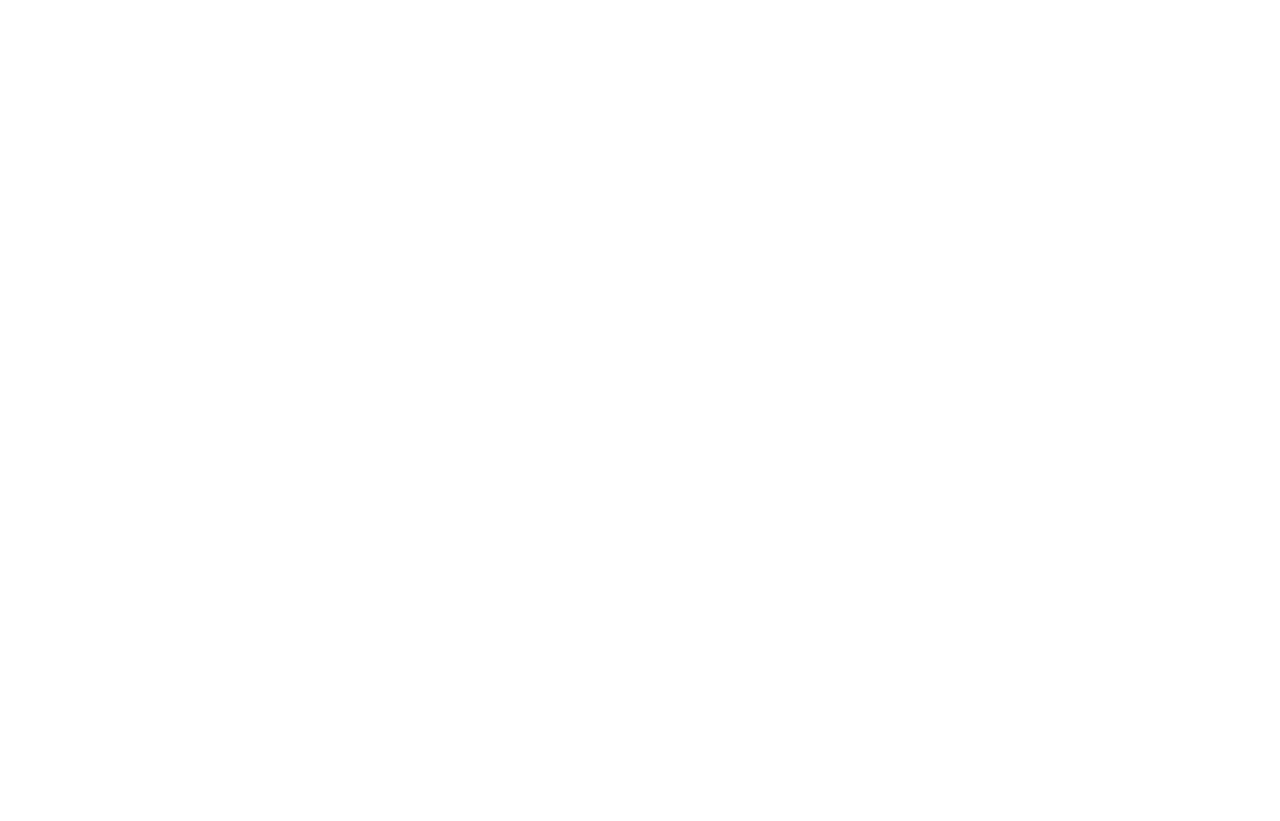
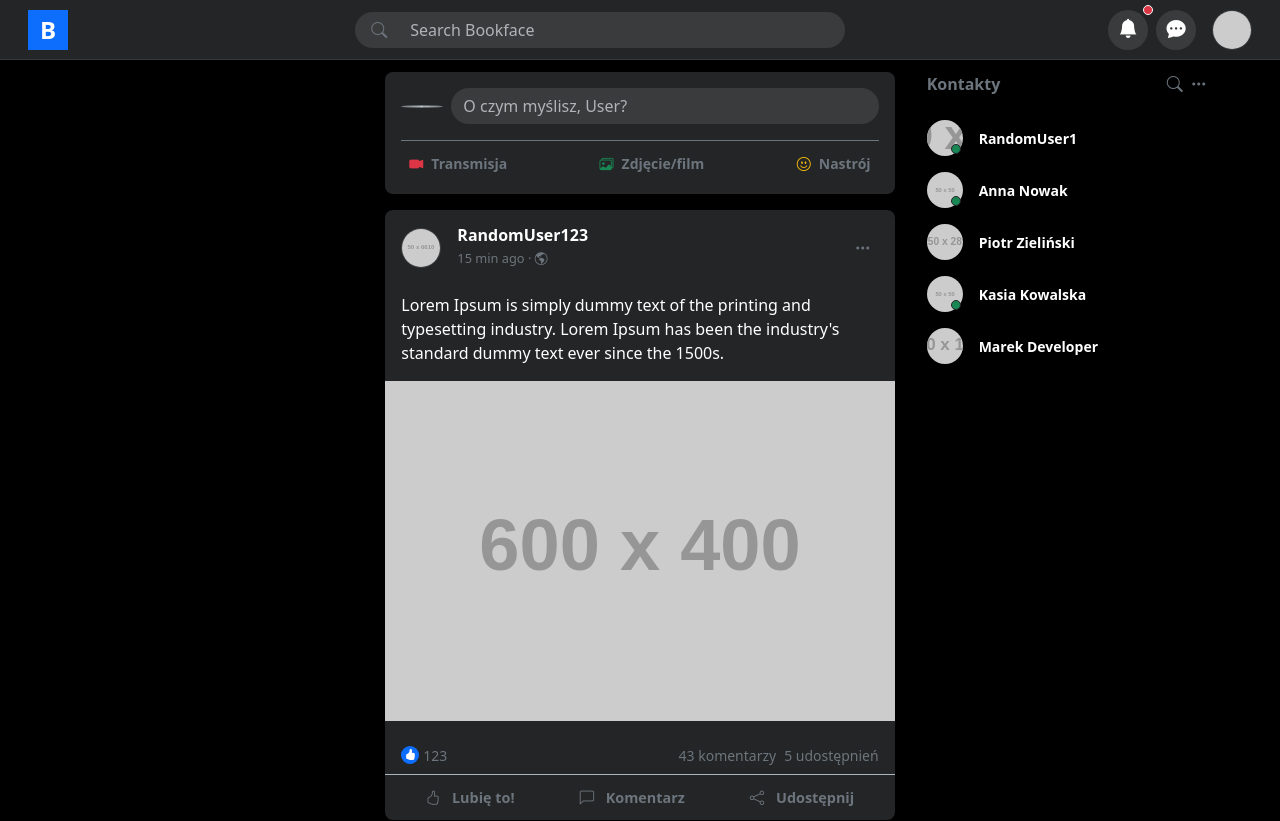
Before and after one commit to VogimKof/SocialMediaPlatform, an Angular app: page /feed in a window 1280 px wide. Before the commit this address led to /. Shown: the top 821 px of the page. Before the commit the page ends 800 px from the top, so only its background shows below. Built offline with nearby package versions, Linux system fonts and the light colour scheme.

Commit message:
add feed component some fixes

```diff
--- a/angular.json
+++ b/angular.json
@@ -19,10 +19,8 @@
             ],
             "tsConfig": "tsconfig.app.json",
             "assets": [
-              {
-                "glob": "**/*",
-                "input": "public"
-              }
+              "src/favicon.ico",
+              "src/assets"
             ],
             "styles": [
               "src/styles.css"
--- a/src/app/app.routes.ts
+++ b/src/app/app.routes.ts
@@ -1,9 +1,11 @@
 import { Routes } from '@angular/router';
 import { RegisterComponent } from './features/register/register.component';
 import { LoginComponent } from './features/login/login.component';
+import { FeedComponent } from './features/feed/feed';
 
 export const routes: Routes = [
   { path: '', redirectTo: 'login', pathMatch: 'full' },
   { path: 'login', component: LoginComponent },
-  { path: 'register', component: RegisterComponent }
+  { path: 'register', component: RegisterComponent },
+  { path: 'feed', component: FeedComponent }
 ];
--- a/src/app/core/models/post.model.ts
+++ b/src/app/core/models/post.model.ts
@@ -7,4 +7,6 @@
   imageUrl?: string;
   comments: number;
   shares: number;
+  timeAgo: string;
+  likes: number;
 }
--- a/src/app/core/services/feed.service.ts
+++ b/src/app/core/services/feed.service.ts
@@ -8,8 +8,8 @@
   providedIn: 'root'
 })
 export class FeedService {
-  private postsUrl = 'assets/mock-data/posts.json';
-  private contactsUrl = 'assets/mock-data/contacts.json';
+  private postsUrl = '/assets/mock-data/posts.json';
+  private contactsUrl = '/assets/mock-data/contacts.json';
 
   constructor(private http: HttpClient) {}
 
--- /dev/null
+++ b/src/app/features/feed/feed.css
@@ -0,0 +1,58 @@
+.bg-black {
+  background-color: #18191a;
+}
+
+.custom-card {
+  background-color: #242526;
+  border: none;
+  border-radius: 8px;
+}
+
+.custom-input {
+  background-color: #3a3b3c;
+  border: none;
+  color: white;
+}
+
+.custom-input:focus {
+  background-color: #3a3b3c;
+  color: white;
+  box-shadow: none;
+}
+
+.custom-input::placeholder {
+  color: #b0b3b8;
+}
+
+.btn-dark {
+  background-color: transparent;
+  border: none;
+  font-weight: 600;
+}
+
+.btn-dark:hover {
+  background-color: #3a3b3c;
+}
+
+.contact-item {
+  cursor: pointer;
+  transition: background-color 0.2s;
+}
+
+.contact-item:hover {
+  background-color: #3a3b3c;
+}
+
+::-webkit-scrollbar {
+  width: 8px;
+}
+::-webkit-scrollbar-track {
+  background: #18191a;
+}
+::-webkit-scrollbar-thumb {
+  background: #3e4042;
+  border-radius: 4px;
+}
+::-webkit-scrollbar-thumb:hover {
+  background: #555;
+}
--- /dev/null
+++ b/src/app/features/feed/feed.html
@@ -0,0 +1,71 @@
+<app-navbar></app-navbar>
+
+<div class="container-fluid bg-black min-vh-100 pt-5 mt-4">
+  <div class="row justify-content-center">
+
+    <div class="col-lg-3 d-none d-lg-block">
+    </div>
+
+    <div class="col-12 col-md-8 col-lg-5">
+
+      <div class="card custom-card mb-3">
+        <div class="card-body">
+          <div class="d-flex align-items-center mb-3">
+            <img src="https://placehold.co/40/0d6efd/ffffff?text=User" class="rounded-circle me-2 border border-secondary">
+            <input type="text" class="form-control custom-input rounded-pill" placeholder="O czym myślisz, User?">
+          </div>
+          <div class="d-flex justify-content-between border-top border-secondary pt-2">
+            <button class="btn btn-sm btn-dark text-secondary d-flex align-items-center gap-2">
+               <i class="bi bi-camera-video-fill text-danger"></i> Transmisja
+            </button>
+            <button class="btn btn-sm btn-dark text-secondary d-flex align-items-center gap-2">
+               <i class="bi bi-images text-success"></i> Zdjęcie/film
+            </button>
+            <button class="btn btn-sm btn-dark text-secondary d-flex align-items-center gap-2">
+               <i class="bi bi-emoji-smile text-warning"></i> Nastrój
+            </button>
+          </div>
+        </div>
+      </div>
+
+      <div *ngFor="let post of posts">
+        <app-post-card [post]="post"></app-post-card>
+      </div>
+
+      <div *ngIf="posts.length === 0" class="text-center text-white mt-5">
+        <div class="spinner-border text-primary" role="status"></div>
+        <p class="mt-2">Ładowanie postów...</p>
+      </div>
+
+    </div>
+
+    <div class="col-lg-3 d-none d-lg-block">
+
+      <div class="d-flex justify-content-between align-items-center mb-3 px-2">
+        <span class="text-secondary fw-bold">Kontakty</span>
+        <div class="d-flex gap-2">
+          <i class="bi bi-search text-secondary" style="cursor: pointer;"></i>
+          <i class="bi bi-three-dots text-secondary" style="cursor: pointer;"></i>
+        </div>
+      </div>
+
+      <ul class="list-unstyled">
+        <li *ngFor="let contact of contacts" class="contact-item p-2 rounded d-flex align-items-center">
+
+          <div class="position-relative me-3">
+            <img [src]="contact.avatarUrl" class="rounded-circle" style="width: 36px; height: 36px; object-fit: cover;">
+
+            <span *ngIf="contact.isActive"
+                  class="position-absolute p-1 bg-success border border-dark rounded-circle"
+                  style="bottom: 2px; right: 2px;">
+            </span>
+          </div>
+
+          <span class="text-white fw-bold small">{{ contact.username }}</span>
+        </li>
+      </ul>
+
+    </div>
+
+  </div>
+</div>
--- /dev/null
+++ b/src/app/features/feed/feed.ts
@@ -0,0 +1,38 @@
+import { Component, OnInit } from '@angular/core';
+import { CommonModule } from '@angular/common';
+import { NavbarComponent } from '../../shared/components/navbar/navbar';
+import { PostCardComponent } from '../../shared/components/post-card/post-card';
+import { FeedService } from '../../core/services/feed.service';
+import { Post } from '../../core/models/post.model';
+import { User } from '../../core/models/user.model';
+
+@Component({
+  selector: 'app-feed',
+  standalone: true,
+  imports: [CommonModule, NavbarComponent, PostCardComponent], // <--- Ważne importy!
+  templateUrl: './feed.html',
+  styleUrls: ['./feed.css']
+})
+export class FeedComponent implements OnInit {
+  posts: Post[] = [];
+  contacts: User[] = [];
+
+  constructor(private feedService: FeedService) {}
+
+  ngOnInit(): void {
+    this.feedService.getPosts().subscribe({
+      next: (data) => {
+        this.posts = data;
+        console.log('Pobrano posty:', this.posts);
+      },
+      error: (err) => console.error('Błąd pobierania postów', err)
+    });
+
+    this.feedService.getContacts().subscribe({
+      next: (data) => {
+        this.contacts = data;
+      },
+      error: (err) => console.error('Błąd pobierania kontaktów', err)
+    });
+  }
+}
--- a/src/app/features/login/login.component.ts
+++ b/src/app/features/login/login.component.ts
@@ -39,7 +39,7 @@
         next: (success) => {
           this.isLoading = false;
           console.log('Zalogowano pomyślnie!');
-          alert('Zalogowano pomyślnie!');
+          this.router.navigate(['feed']);
         },
         error: (err) => {
           this.isLoading = false;
--- a/src/app/shared/components/navbar/navbar.html
+++ b/src/app/shared/components/navbar/navbar.html
@@ -1,12 +1,10 @@
-<p>navbar works!</p>
-<nav class="navbar navbar-dark bg-dark-theme fixed-top px-3 shadow-sm">
-  <div class="container-fluid d-flex justify-content-between align-items-center">
+<nav class="navbar navbar-dark bg-dark-theme fixed-top px-3 shadow-sm py-0">
+  <div class="container-fluid d-flex justify-content-between align-items-center h-100">
 
-    <a class="navbar-brand d-flex align-items-center" routerLink="/feed">
-      <div class="logo-icon bg-primary text-white rounded-circle d-flex align-items-center justify-content-center me-2">
+    <a class="navbar-brand d-flex" routerLink="/feed">
+      <div class="logo-icon bg-primary text-white d-flex align-items-center justify-content-center me-2">
         B
       </div>
-      <span class="logo-text d-none d-sm-block text-primary fw-bold">ookface</span>
     </a>
 
     <div class="search-container d-none d-md-block mx-auto">
@@ -35,7 +33,6 @@
         <i class="bi bi-chat-dots-fill"></i>
       </div>
 
-      <!-- Profil -->
       <div class="profile-circle ms-2">
         <img src="https://placehold.co/40/0d6efd/ffffff?text=User" alt="Profile" class="rounded-circle">
       </div>
--- a/src/app/shared/components/navbar/navbar.ts
+++ b/src/app/shared/components/navbar/navbar.ts
@@ -9,4 +9,4 @@
   templateUrl: './navbar.html',
   styleUrls: ['./navbar.css']
 })
-export class navbar {}
+export class NavbarComponent {}
--- a/src/app/shared/components/post-card/post-card.css
+++ b/src/app/shared/components/post-card/post-card.css
@@ -0,0 +1,48 @@
+.custom-card {
+  background-color: #242526;
+  border: none;
+  border-radius: 8px;
+  box-shadow: 0 1px 2px rgba(0, 0, 0, 0.2);
+}
+
+.author-avatar {
+  width: 40px;
+  height: 40px;
+  object-fit: cover;
+  border: 1px solid #3e4042;
+  cursor: pointer;
+}
+
+.options-icon {
+  cursor: pointer;
+  padding: 8px;
+  border-radius: 50%;
+  transition: background 0.2s;
+}
+
+.options-icon:hover {
+  background-color: #3a3b3c;
+}
+
+.reaction-icon {
+  width: 18px;
+  height: 18px;
+  z-index: 2;
+}
+
+.btn-action {
+  border: none;
+  border-radius: 4px;
+  padding: 6px 0;
+  margin: 2px;
+  transition: background 0.2s;
+  font-size: 0.9rem;
+}
+
+.btn-action:hover {
+  background-color: #3a3b3c;
+}
+
+.btn-action:active {
+  transform: scale(0.98);
+}
--- a/src/app/shared/components/post-card/post-card.html
+++ b/src/app/shared/components/post-card/post-card.html
@@ -1,4 +1,3 @@
-<p>post-card works!</p>
 <div class="card custom-card mb-3" *ngIf="post">
   <div class="card-body p-0">
 
```
Also changed, not shown: 1 other file (tests, documents, lock files or other folders).
